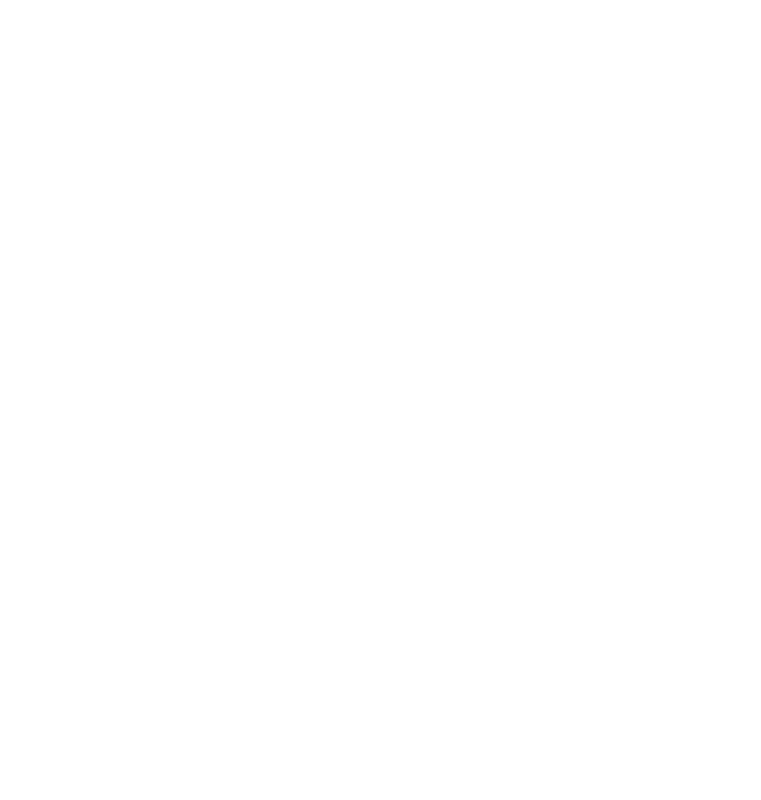
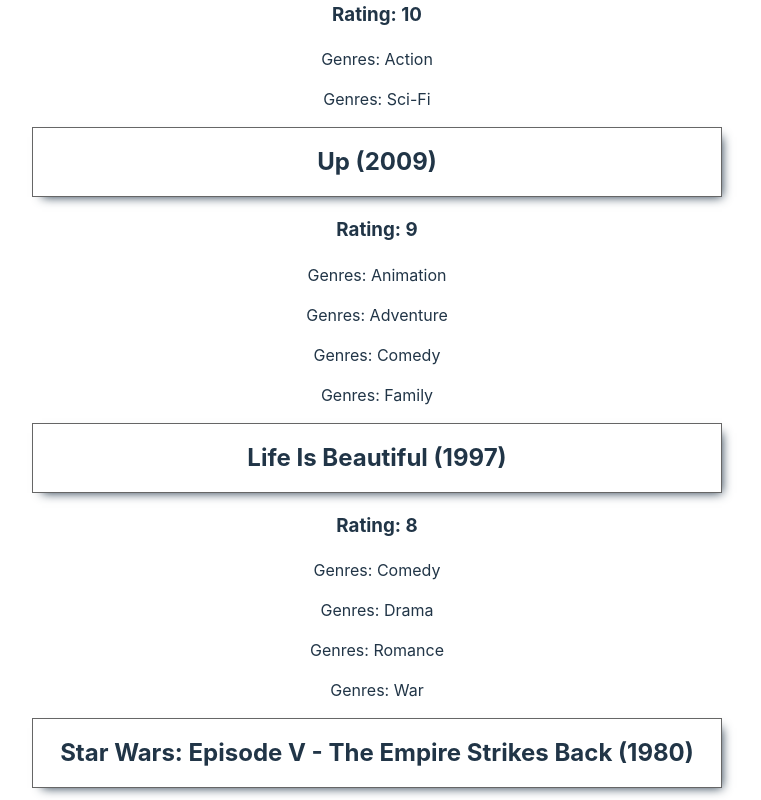
Before and after one commit to LM-Vasco/popcorn-time, a React (Vite) app: page / in a window 1280 px wide. Shown: the part 1320-2120 px from the top of the page, without its empty margins (263-1024 px from the left). Before the commit the page ends 800 px from the top, so only its background shows below. Built offline with nearby package versions, Linux system fonts and the light colour scheme.

Commit message:
map practice with css

```diff
--- /dev/null
+++ b/src/Main.css
@@ -0,0 +1,12 @@
+.Main .card {
+    max-width: 80%;
+    margin: 1rem auto;
+    padding: 1rem;
+    border: 1px solid #666;
+    box-shadow: 5px 5px 10px -5px;
+    transition: 0.4s;
+  }
+  .Main .card:hover {
+      cursor: pointer;
+      box-shadow: 5px 5px 10px 0px;
+  }
--- a/src/components/Main.jsx
+++ b/src/components/Main.jsx
@@ -1,5 +1,25 @@
+import movies from "../data/movies.json";
+import '../Main.css'
+
 function Main() {
-    return <h1>This is the Main Component</h1>
+  return (
+    <div>
+      <h1>This is the Main Component</h1>
+      {movies.map((movieObj) => {
+        return (
+          <div className="Main">
+            <h2 className="card">
+              {movieObj.title} ({movieObj.year})
+            </h2>
+            <h3>Rating: {movieObj.rating}</h3>
+            {movieObj.genres.map((genre) => {
+              return <p>Genres: {genre}</p>;
+            })}
+          </div>
+        );
+      })}
+    </div>
+  );
 }
 
-export default Main
+export default Main;
--- /dev/null
+++ b/src/data/movies.json
@@ -0,0 +1,96 @@
+[
+    {
+        "id": 1,
+        "title": "The Godfather",
+        "year": 1972,
+        "genres": [
+            "Crime",
+            "Drama"
+        ],
+        "imgURL": "https://m.media-amazon.com/images/M/MV5BM2MyNjYxNmUtYTAwNi00MTYxLWJmNWYtYzZlODY3ZTk3OTFlXkEyXkFqcGdeQXVyNzkwMjQ5NzM@._V1_UY268_CR3,0,182,268_AL_.jpg",
+        "rating": 8
+    },
+    {
+        "id": 2,
+        "title": "Forrest Gump",
+        "year": 1994,
+        "genres": [
+            "Drama",
+            "Romance"
+        ],
+        "imgURL": "https://m.media-amazon.com/images/M/MV5BNWIwODRlZTUtY2U3ZS00Yzg1LWJhNzYtMmZiYmEyNmU1NjMzXkEyXkFqcGdeQXVyMTQxNzMzNDI@._V1_UY268_CR1,0,182,268_AL_.jpg",
+        "rating": 7
+    },
+    {
+        "id": 3,
+        "title": "Gladiator",
+        "year": 2000,
+        "genres": [
+            "Action",
+            "Adventure",
+            "Drama"
+        ],
+        "rating": 6
+    },
+    {
+        "id": 4,
+        "title": "Amélie",
+        "year": 2001,
+        "genres": [
+            "Comedy",
+            "Romance"
+        ],
+        "imgURL": "https://m.media-amazon.com/images/M/MV5BNDg4NjM1YjMtYmNhZC00MjM0LWFiZmYtNGY1YjA3MzZmODc5XkEyXkFqcGdeQXVyNDk3NzU2MTQ@._V1_UX182_CR0,0,182,268_AL_.jpg",
+        "rating": 10
+    },
+    {
+        "id": 5,
+        "title": "The Matrix",
+        "year": 1999,
+        "genres": [
+            "Action",
+            "Sci-Fi"
+        ],
+        "imgURL": "https://m.media-amazon.com/images/M/MV5BNzQzOTk3OTAtNDQ0Zi00ZTVkLWI0MTEtMDllZjNkYzNjNTc4L2ltYWdlXkEyXkFqcGdeQXVyNjU0OTQ0OTY@._V1_UX182_CR0,0,182,268_AL_.jpg",
+        "rating": 10
+    },
+    {
+        "id": 6,
+        "title": "Up",
+        "year": 2009,
+        "genres": [
+            "Animation",
+            "Adventure",
+            "Comedy",
+            "Family"
+        ],
+        "imgURL": "https://m.media-amazon.com/images/M/MV5BMTk3NDE2NzI4NF5BMl5BanBnXkFtZTgwNzE1MzEyMTE@._V1_UX182_CR0,0,182,268_AL_.jpg",
+        "rating": 9
+    },
+    {
+        "id": 7,
+        "title": "Life Is Beautiful",
+        "year": 1997,
+        "genres": [
+            "Comedy",
+            "Drama",
+            "Romance",
+            "War"
+        ],
+        "imgURL": "https://m.media-amazon.com/images/M/MV5BYmJmM2Q4NmMtYThmNC00ZjRlLWEyZmItZTIwOTBlZDQ3NTQ1XkEyXkFqcGdeQXVyMTQxNzMzNDI@._V1_UX182_CR0,0,182,268_AL_.jpg",
+        "rating": 8
+    },
+    {
+        "id": 8,
+        "title": "Star Wars: Episode V - The Empire Strikes Back",
+        "year": 1980,
+        "genres": [
+            "Action",
+            "Adventure",
+            "Fantasy",
+            "Sci-Fi"
+        ],
+        "imgURL": "https://m.media-amazon.com/images/M/MV5BYmU1NDRjNDgtMzhiMi00NjZmLTg5NGItZDNiZjU5NTU4OTE0XkEyXkFqcGdeQXVyNzkwMjQ5NzM@._V1_UX182_CR0,0,182,268_AL_.jpg",
+        "rating": 9
+    }
+]
```
